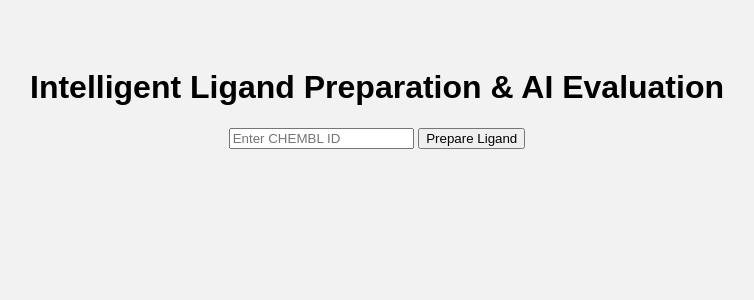
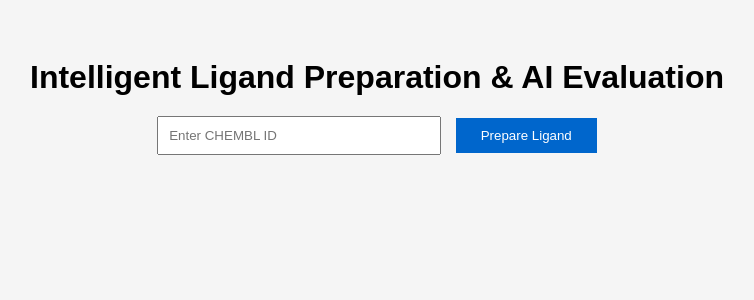
Before and after one commit to rihabmahjoub/intelligent_ligand_preparation, a Flask app: page / in a window 1280 px wide. Shown: the top 300 px of the page, without its empty margins (263-1017 px from the left). Run offline with Flask 3, Linux system fonts and the light colour scheme.

Commit message:
Update style.css

```diff
--- a/static/style.css
+++ b/static/style.css
@@ -1,19 +1,56 @@
 body {
     font-family: Arial, sans-serif;
-    background: #f2f2f2;
+    background: #f5f5f5;
     text-align: center;
-    padding: 40px;
+    padding: 30px;
+}
+
+h1 {
+    margin-bottom: 20px;
+}
+
+.form-box {
+    margin-bottom: 30px;
+}
+
+input {
+    padding: 10px;
+    width: 260px;
+}
+
+button {
+    padding: 10px 25px;
+    margin-left: 10px;
+    background-color: #0066cc;
+    color: white;
+    border: none;
+    cursor: pointer;
+}
+
+.info-box {
+    background: white;
+    display: inline-block;
+    padding: 20px 30px;
+    border-radius: 8px;
+    margin-bottom: 30px;
 }
 
 .viewer-container {
     display: flex;
     justify-content: center;
     gap: 40px;
+    margin-top: 30px;
+    flex-wrap: wrap;
+}
+
+.viewer-box {
+    background: white;
+    padding: 15px;
+    border-radius: 8px;
 }
 
 .viewer {
-    width: 400px;
-    height: 400px;
+    width: 420px;
+    height: 420px;
     border: 1px solid #ccc;
-    background: white;
 }
```
